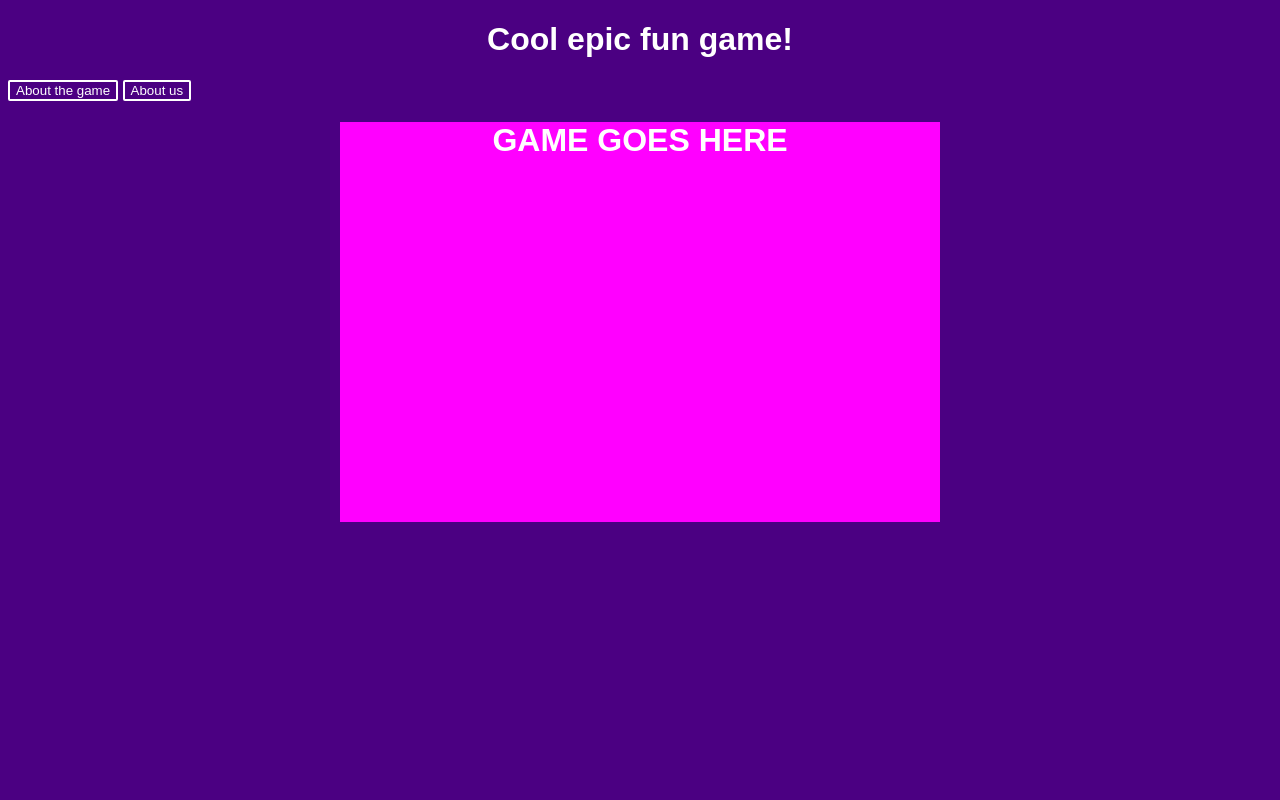
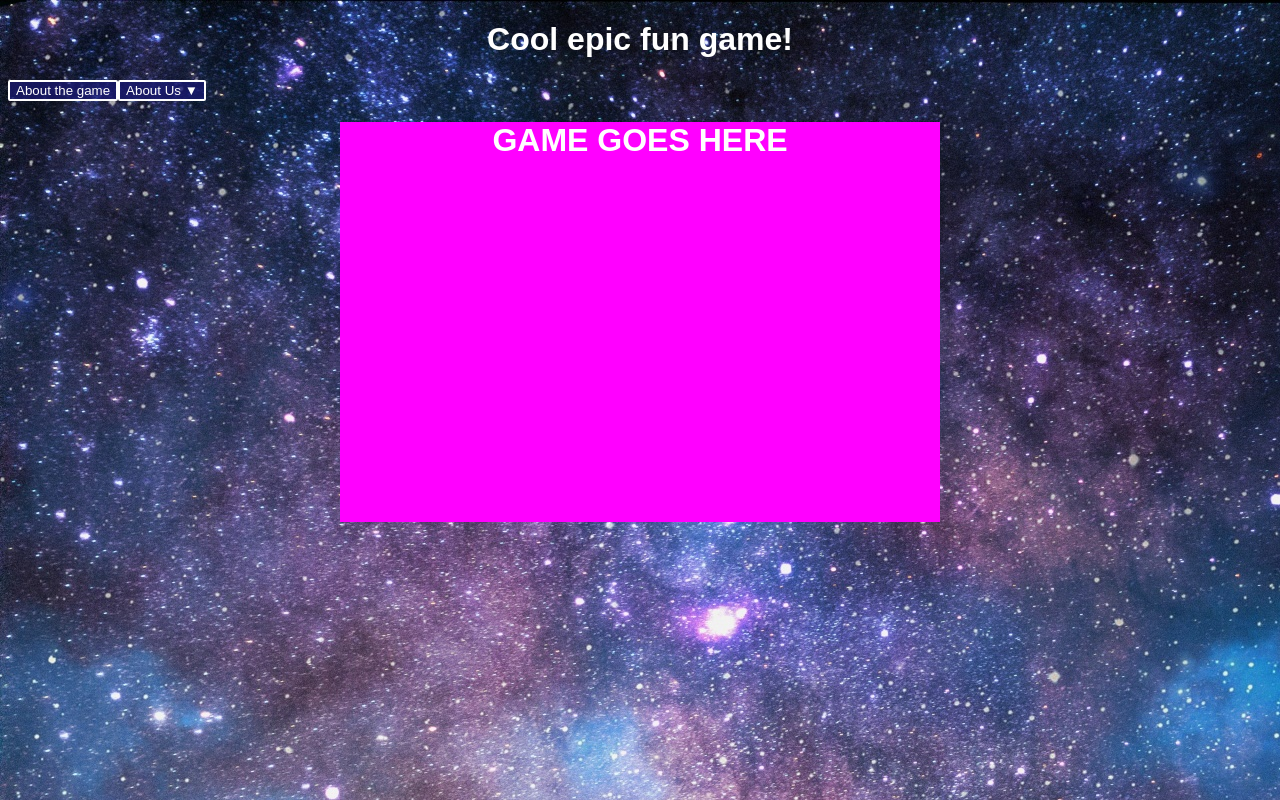
Before and after one commit to addiebart/hackku23, a website: page docs/index.html in a window 1280 px wide. Drawn offline with Linux system fonts and the light colour scheme; a web font is replaced by a local one.

Commit message:
more updates to index.html added public domain background image to docs

```diff
--- a/docs/index.html
+++ b/docs/index.html
@@ -10,7 +10,7 @@
             }
 
             html {
-                background-color: indigo;
+                background-image: url("galaxis-nebula-sterne-weltraum-1641701178HeV.jpg");
             }
 
             h1, h2{
@@ -27,6 +27,7 @@
 
             .authors{
                 color: #fff;
+                background-color: rgba(25, 25, 112, 0.75);
                 max-width: fit-content;
                 border: 0px;
                 border-radius: 2px;
@@ -34,17 +35,29 @@
 
             .gameinfo{
                 color: #fff;
+                background-color: rgba(25, 25, 112, 0.75);
                 max-width: fit-content;
                 border: 0px;
                 border-radius: 2px;
             }
 
             button{
-                background-color: indigo;
+                background-color: rgba(25, 25, 112, 0.75);
                 color: #fff;
                 font-family: Anuphan, sans-serif;
                 border: 2px solid white;
                 border-radius: 2px;
+            }
+
+            .buttons-container{
+                display: grid;
+                grid-template-columns: 1fr 1fr;
+                width: fit-content;
+                /*height: 300px;*/
+            }
+
+            .button-and-content{
+                width: fit-content;
             }
         </style>
         <script>
@@ -53,10 +66,12 @@
                     document.getElementById("authors").innerHTML = "Addie Anya Hunter Tommy <br> Made for HackKU 2023"
                     document.getElementById("authors").style.border = "2px solid white"
                     document.getElementById("authorsbutton").value = "on"
+                    document.getElementById("authorsbutton").innerHTML = "About Us ▲"
                 } else {
                     document.getElementById("authors").innerHTML = ""
                     document.getElementById("authors").style.border = "0px"
                     document.getElementById("authorsbutton").value = "off"
+                    document.getElementById("authorsbutton").innerHTML = "About Us ▼"
                 }
             }
 
@@ -76,10 +91,14 @@
     <body>
         <h1>Cool epic fun game!</h1>
         <div class="buttons-container">
-            <button id="gamebutton" onclick="gameinfo()" value="off">About the game</button>
-            <button id="authorsbutton" onclick="authors()" value="off">About us</button>
-            <div id="authors" class="authors"></div>
-            <div id="gameinfo" class="gameinfo"></div>
+            <div class="button-and-content">
+                <button id="gamebutton" onclick="gameinfo()" value="off">About the game</button>
+                <div id="gameinfo" class="gameinfo"></div>
+            </div>
+            <div class="button-and-content">
+                <button id="authorsbutton" onclick="authors()" value="off">About Us ▼</button>
+                <div id="authors" class="authors"></div>
+            </div>
         </div>
         <div class="game-placeholder">
             <h1>GAME GOES HERE</h1>
```
Also changed, not shown: docs/galaxis-nebula-sterne-weltraum-1641701178HeV.jpg (added).
